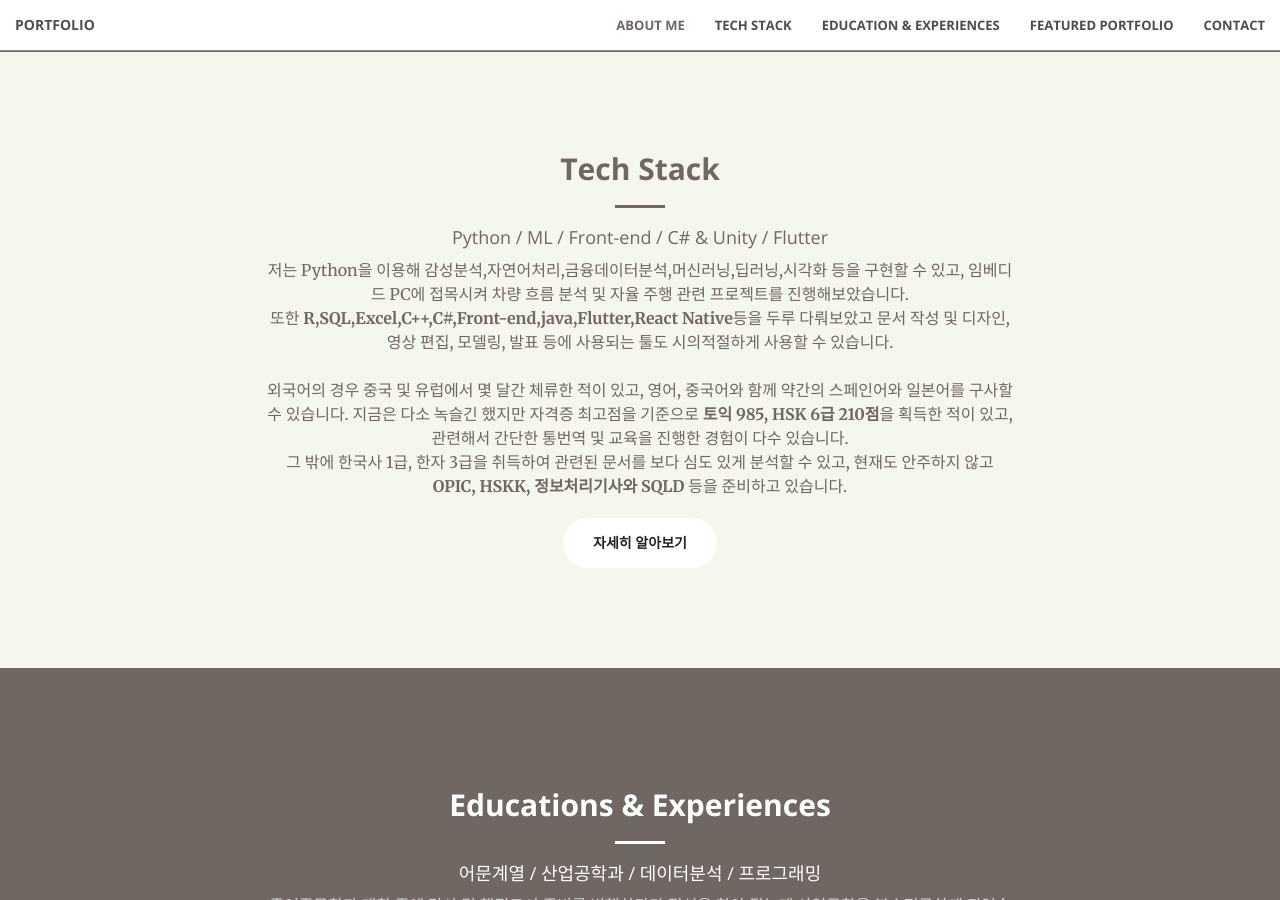
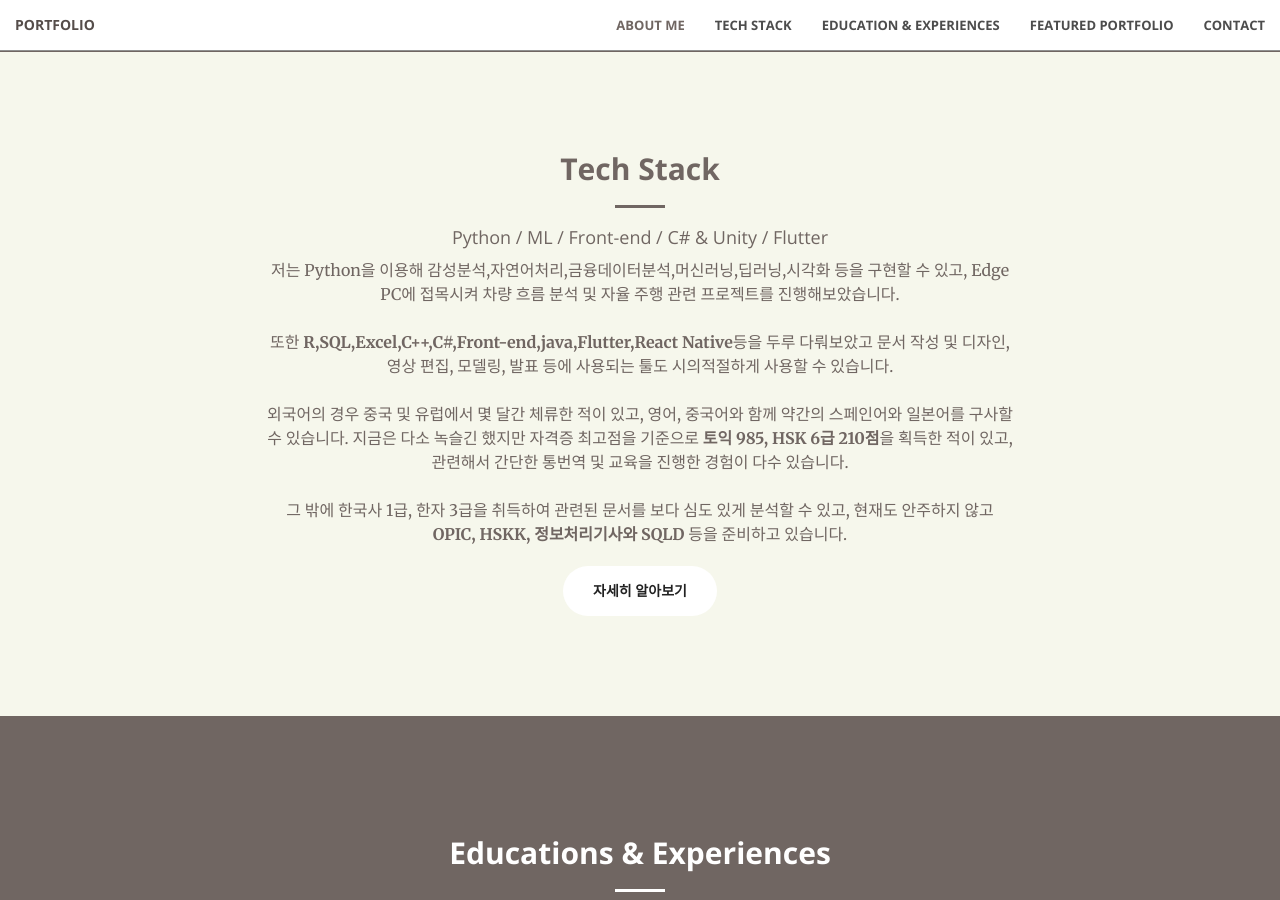
Before and after one commit to ymdev2023/ymdev2023.github.io, a Jekyll site: the page built from index.html, in a window 1280 px wide and 900 px high, scrolled down 1384 px. Built offline with Jekyll 4.4.1, drawn with Linux system fonts in a browser that asks for light colours.

Commit message:
Update tech-stack.html

```diff
--- a/_includes/tech-stack.html
+++ b/_includes/tech-stack.html
@@ -8,15 +8,15 @@
         <p>
           저는 Python을 이용해
           감성분석,자연어처리,금융데이터분석,머신러닝,딥러닝,시각화 등을 구현할
-          수 있고, 임베디드 PC에 접목시켜 차량 흐름 분석 및 자율 주행 관련
-          프로젝트를 진행해보았습니다. <br />또한
+          수 있고, Edge PC에 접목시켜 차량 흐름 분석 및 자율 주행 관련
+          프로젝트를 진행해보았습니다. <br /><br />또한
           <b>R,SQL,Excel,C++,C#,Front-end,java,Flutter,React Native</b>등을 두루
           다뤄보았고 문서 작성 및 디자인, 영상 편집, 모델링, 발표 등에 사용되는
           툴도 시의적절하게 사용할 수 있습니다. <br /><br />외국어의 경우 중국
           및 유럽에서 몇 달간 체류한 적이 있고, 영어, 중국어와 함께 약간의
           스페인어와 일본어를 구사할 수 있습니다. 지금은 다소 녹슬긴 했지만
           자격증 최고점을 기준으로 <b>토익 985, HSK 6급 210점</b>을 획득한 적이
-          있고, 관련해서 간단한 통번역 및 교육을 진행한 경험이 다수 있습니다.
+          있고, 관련해서 간단한 통번역 및 교육을 진행한 경험이 다수 있습니다.<br />
           <br />그 밖에 한국사 1급, 한자 3급을 취득하여 관련된 문서를 보다 심도
           있게 분석할 수 있고, 현재도 안주하지 않고
           <b>OPIC, HSKK, 정보처리기사와 SQLD</b>
```
